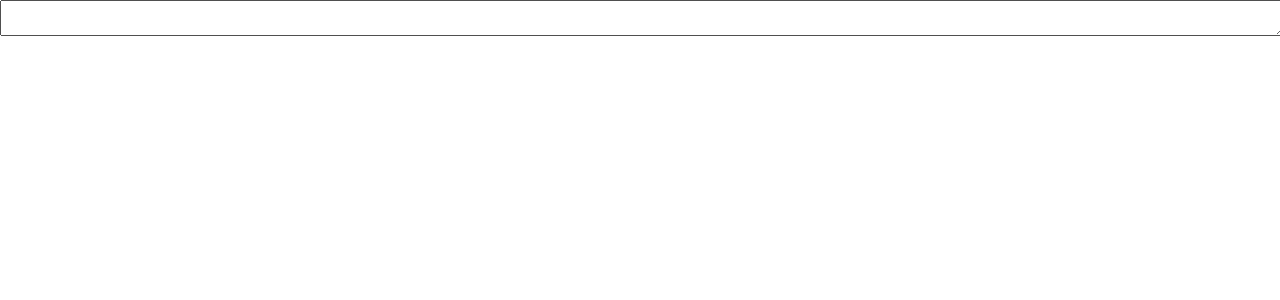
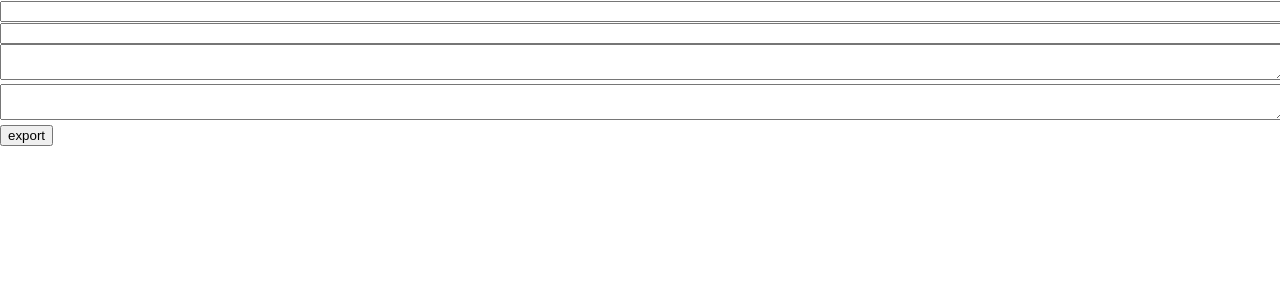
Before and after one commit to shikibu9419/snippian, a React (Create React App) app: page / in a window 1280 px wide. Shown: the top 300 px of the page. Built offline with nearby package versions, Linux system fonts and the light colour scheme.

Commit message:
Add button to export input data as TOML string

```diff
--- a/package.json
+++ b/package.json
@@ -19,6 +19,8 @@
     "react": "^16.12.0",
     "react-dom": "^16.12.0",
     "react-scripts": "3.2.0",
+    "toml": "^3.0.0",
+    "toml-stream": "^1.0.0-pre.9",
     "typescript": "3.7.2"
   },
   "eslintConfig": {
--- a/src/components/SnippetForm.tsx
+++ b/src/components/SnippetForm.tsx
@@ -1,26 +1,47 @@
 import React from 'react';
 
+const tomlStream = require('toml-stream');
+
 interface FormState {
-    text: string
+  name?: string,
+  body?: string,
+  prefix?: string,
+  description?: string,
 }
 
 export default class SnippetForm extends React.Component<{}, FormState> {
   constructor(props: any) {
     super(props);
     this.state = {
-            text: ''
+      name: '',
+      body: '',
+      prefix: '',
+      description: '',
     };
     this.handleChange = this.handleChange.bind(this);
+    this.export = this.export.bind(this);
   }
 
   handleChange(e: any) {
-        this.setState({text: e.target.value});
+    this.setState({[e.target.name]: e.target.value});
+  }
+
+  export(e: any) {
+    console.log('exported toml:');
+    tomlStream.toTOMLString(this.state, (er: any, output: string) => {
+      if (er) throw er
+      console.log(output)
+    })
   }
 
   render() {
     return (
       <div className="form-wrapper">
-                <textarea style={{ height: '100%', width: '100%' }} value={this.state.text} onChange={this.handleChange} />
+        <input type="text" style={{ height: '100%', width: '100%' }} name="name" value={this.state.name} onChange={this.handleChange} />
+        <input type="text" style={{ height: '100%', width: '100%' }} name="prefix" value={this.state.prefix} onChange={this.handleChange} />
+        <textarea style={{ height: '100%', width: '100%' }} name="description" value={this.state.description} onChange={this.handleChange} />
+        <textarea style={{ height: '100%', width: '100%' }} name="body" value={this.state.body} onChange={this.handleChange} />
+        <button onClick={this.export}>export</button>
       </div>
     )
   }
```
Also changed, not shown: 1 other file (tests, documents, lock files or other folders). Lines whose indentation alone changed are shown as unchanged.
